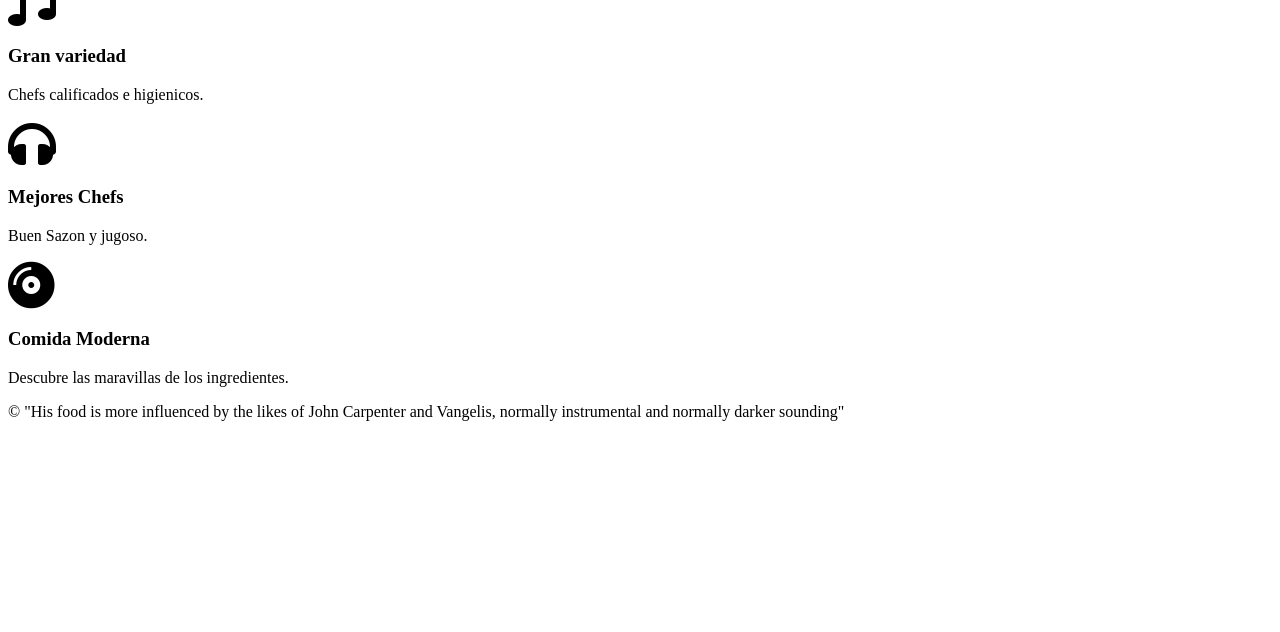
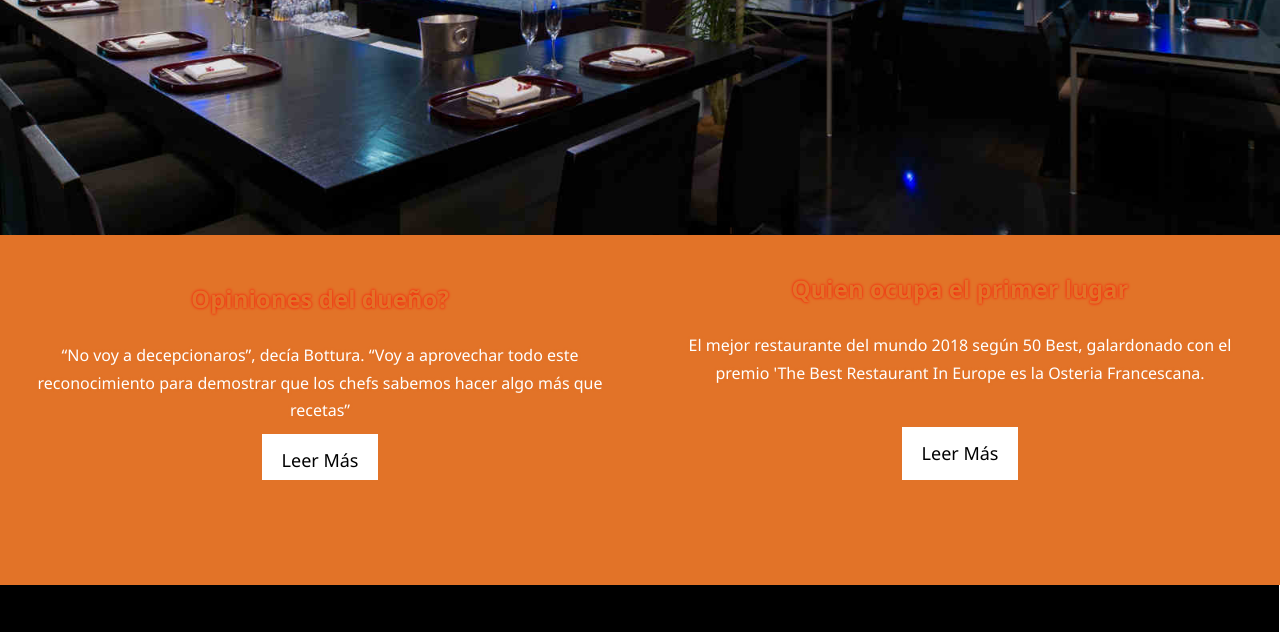
Before and after one commit to SentienGremory/Examen, a plain HTML site: page Examen/info.html in a window 1280 px wide. Shown: the part 532-1164 px from the top of the page. Before the commit the page ends 969 px from the top, so only its background shows below. Drawn offline with Linux system fonts and the light colour scheme; files that its build step writes are made by us from their sources; the site is published under a folder, as on GitHub Pages, so addresses that start at the root find nothing.

Commit message:
Update info.html

```diff
--- a/Examen/info.html
+++ b/Examen/info.html
@@ -8,7 +8,7 @@
   <meta name="keywords" content="university, facultad, ingenieria, mecanica, electrica">
   <title>Retro Synthwave</title>
   <link rel="stylesheet" href="https://use.fontawesome.com/releases/v5.7.2/css/all.css" integrity="sha384-fnmOCqbTlWIlj8LyTjo7mOUStjsKC4pOpQbqyi7RrhN7udi9RwhKkMHpvLbHG9Sr" crossorigin="anonymous">
-  <link rel="stylesheet" type="text/css" href="/.css/styles.css">
+  <link rel="stylesheet" type="text/css" href="./css/styles.css">
 </head>
 <body>
   <header><!-- Paso 2-->
```
